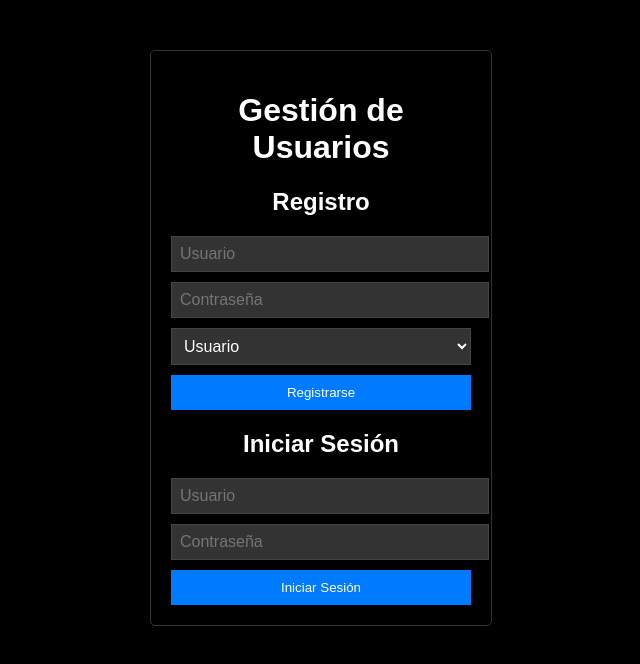
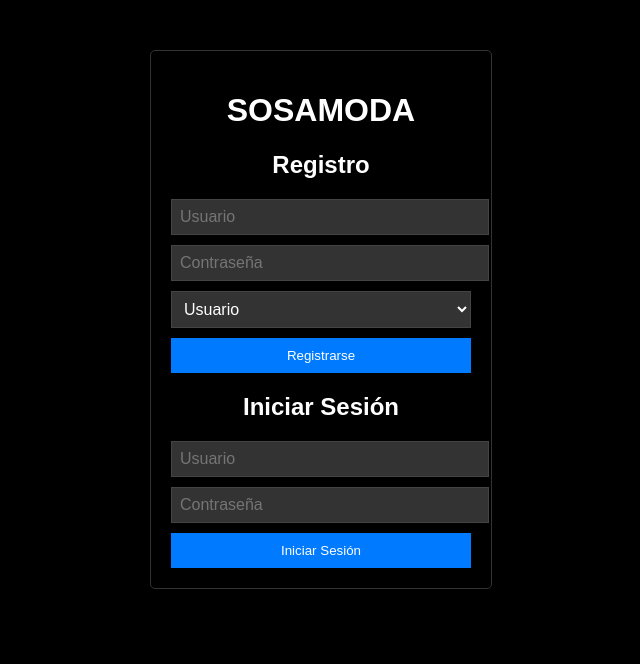
Before and after one commit to parcialfinall/parcialfinall.github.io, a plain HTML site: page index.html in a window 1280 px wide. Shown: the whole page, without its empty margins (319-959 px from the left). Drawn offline with Linux system fonts and the light colour scheme.

Commit message:
Update index.html

```diff
--- a/index.html
+++ b/index.html
@@ -8,7 +8,7 @@
 </head>
 <body>
   <div class="container">
-    <h1>Gestión de Usuarios</h1>
+    <h1>SOSAMODA</h1>
 
     <div id="registerForm" class="form">
       <h2>Registro</h2>
```
